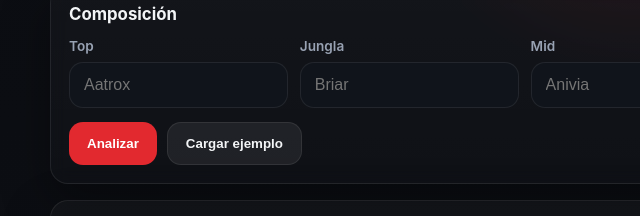
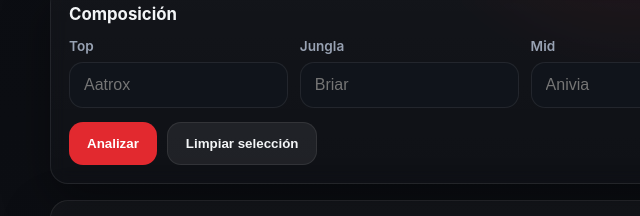
Before and after one commit to enigmapau-hash/lol-team-analyzer, a plain HTML site: page index.html in a window 1280 px wide. Shown: the part 186-402 px from the top of the page, 0-640 px from the left. Drawn offline with Linux system fonts and the light colour scheme; no server answers.

Commit message:
Rename demo button to clear selection

```diff
--- a/index.html
+++ b/index.html
@@ -57,7 +57,7 @@
 
         <div class="actions">
           <button id="analyzeBtn">Analizar</button>
-          <button id="demoBtn" class="secondary">Cargar ejemplo</button>
+          <button id="demoBtn" class="secondary">Limpiar selección</button>
         </div>
       </section>
 
```
